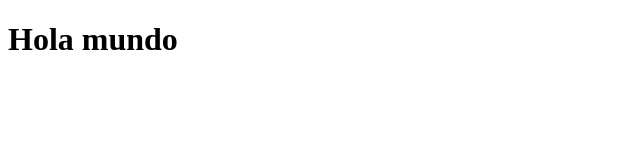
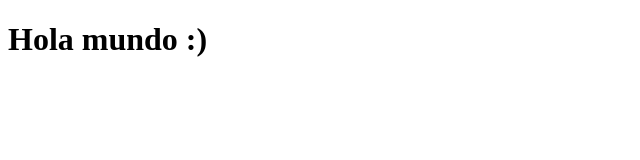
Before and after one commit to luccasrenner-zz/acamica-git, a plain HTML site: page Repo01/index.html in a window 1280 px wide. Shown: the full height of the page, 0-640 px from the left. Drawn offline with Linux system fonts and the light colour scheme.

Commit message:
agregue una carita

```diff
--- a/Repo01/index.html
+++ b/Repo01/index.html
@@ -7,6 +7,6 @@
     <link rel="stylesheet" href="./style.css" />
 </head>
 <body>
-    <h1>Hola mundo</h1>
+    <h1>Hola mundo :)</h1>
 </body>
 </html>
```
